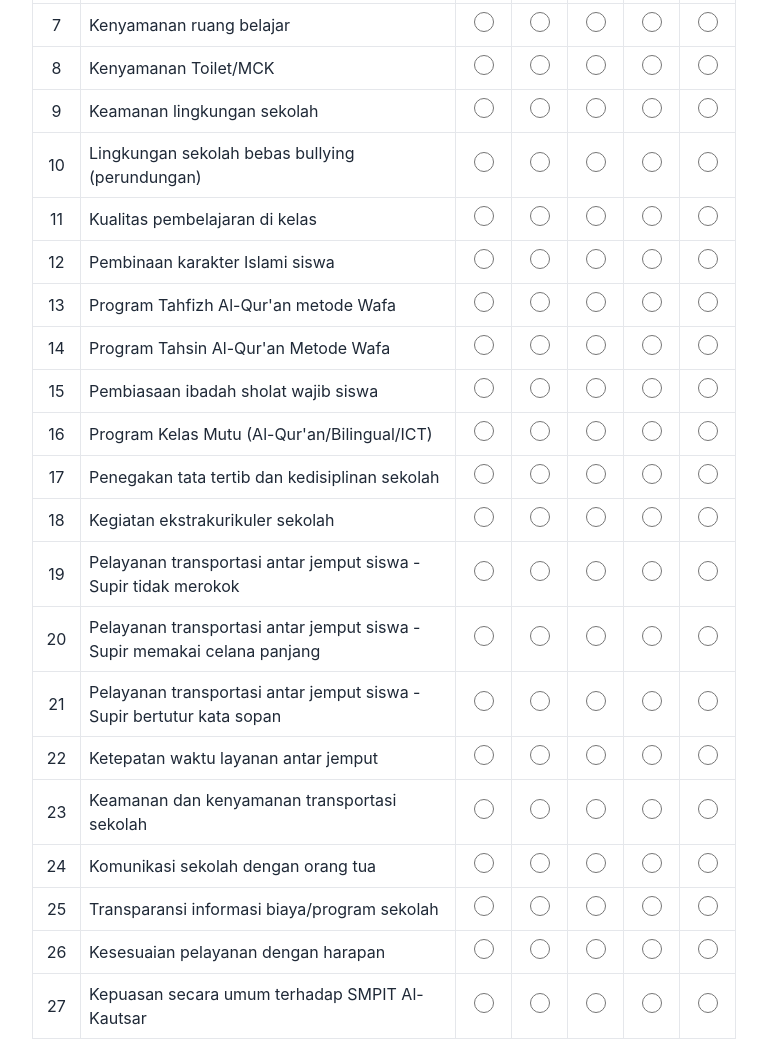
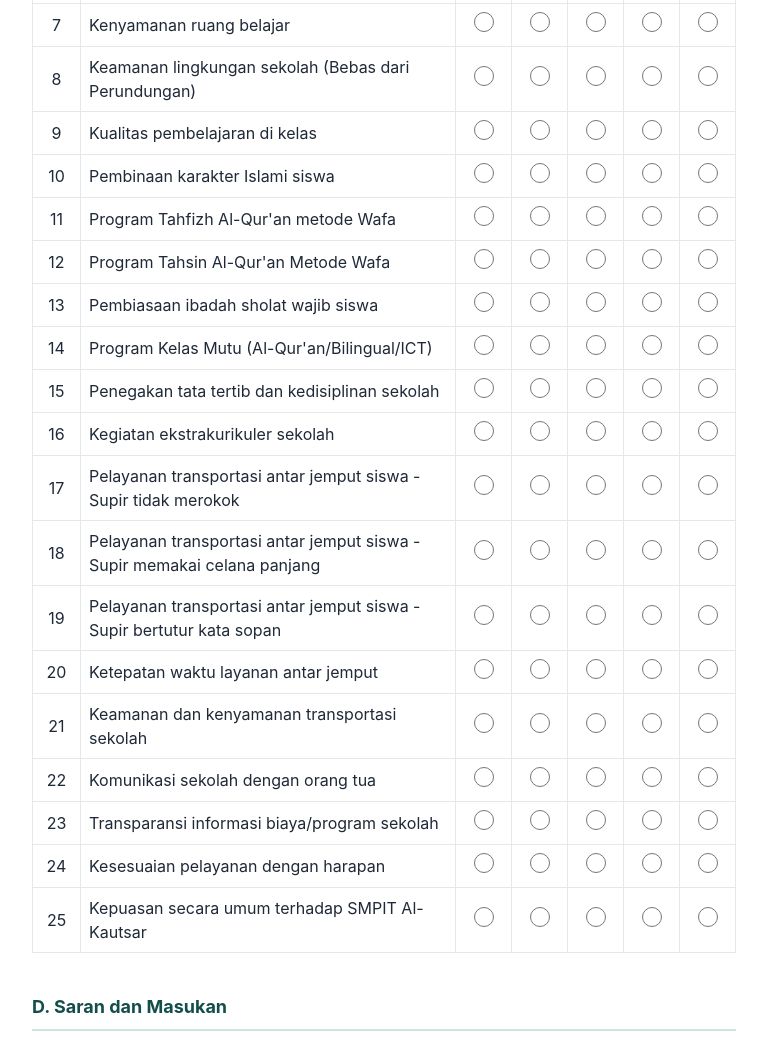
Before and after one commit to aktechmaster/Instrumen-Survey-Kepuasan-Layanan, a plain HTML site: page index.html in a window 1280 px wide. Shown: the part 1718-2759 px from the top of the page, without its empty margins (256-1023 px from the left). Drawn offline with nearby package versions, Linux system fonts and the light colour scheme.

Commit message:
Update index.html

```diff
--- a/index.html
+++ b/index.html
@@ -197,35 +197,19 @@
                                 <td class="border p-2 text-center"><input type="radio" name="q7_ruang_belajar" value="4" class="input-radio"></td>
                                 <td class="border p-2 text-center"><input type="radio" name="q7_ruang_belajar" value="5" class="input-radio"></td>
                             </tr>
-                                                        <tr class="hover:bg-gray-50">
+
+                            <tr class="hover:bg-gray-50">
                                 <td class="border p-2 text-center">8</td>
-                                <td class="border p-2">Kenyamanan Toilet/MCK</td>
-                                <td class="border p-2 text-center"><input type="radio" name="q8_toilet" value="1" class="input-radio" required></td>
-                                <td class="border p-2 text-center"><input type="radio" name="q8_toilet" value="2" class="input-radio"></td>
-                                <td class="border p-2 text-center"><input type="radio" name="q8_toilet" value="3" class="input-radio"></td>
-                                <td class="border p-2 text-center"><input type="radio" name="q8_toilet" value="4" class="input-radio"></td>
-                                <td class="border p-2 text-center"><input type="radio" name="q8_toilet" value="5" class="input-radio"></td>
-                            </tr>
-                            <tr class="hover:bg-gray-50">
-                                <td class="border p-2 text-center">9</td>
-                                <td class="border p-2">Keamanan lingkungan sekolah</td>
+                                <td class="border p-2">Keamanan lingkungan sekolah (Bebas dari Perundungan)</td>
                                 <td class="border p-2 text-center"><input type="radio" name="q9_keamanan" value="1" class="input-radio" required></td>
                                 <td class="border p-2 text-center"><input type="radio" name="q9_keamanan" value="2" class="input-radio"></td>
                                 <td class="border p-2 text-center"><input type="radio" name="q9_keamanan" value="3" class="input-radio"></td>
                                 <td class="border p-2 text-center"><input type="radio" name="q9_keamanan" value="4" class="input-radio"></td>
                                 <td class="border p-2 text-center"><input type="radio" name="q9_keamanan" value="5" class="input-radio"></td>
                             </tr>
+
                             <tr class="hover:bg-gray-50">
-                                <td class="border p-2 text-center">10</td>
-                                <td class="border p-2">Lingkungan sekolah bebas bullying (perundungan)</td>
-                                <td class="border p-2 text-center"><input type="radio" name="q10_bebas_bullying" value="1" class="input-radio" required></td>
-                                <td class="border p-2 text-center"><input type="radio" name="q10_bebas_bullying" value="2" class="input-radio"></td>
-                                <td class="border p-2 text-center"><input type="radio" name="q10_bebas_bullying" value="3" class="input-radio"></td>
-                                <td class="border p-2 text-center"><input type="radio" name="q10_bebas_bullying" value="4" class="input-radio"></td>
-                                <td class="border p-2 text-center"><input type="radio" name="q10_bebas_bullying" value="5" class="input-radio"></td>
-                            </tr>
-                            <tr class="hover:bg-gray-50">
-                                <td class="border p-2 text-center">11</td>
+                                <td class="border p-2 text-center">9</td>
                                 <td class="border p-2">Kualitas pembelajaran di kelas</td>
                                 <td class="border p-2 text-center"><input type="radio" name="q11_kualitas_belajar" value="1" class="input-radio" required></td>
                                 <td class="border p-2 text-center"><input type="radio" name="q11_kualitas_belajar" value="2" class="input-radio"></td>
@@ -234,7 +218,7 @@
                                 <td class="border p-2 text-center"><input type="radio" name="q11_kualitas_belajar" value="5" class="input-radio"></td>
                             </tr>
                             <tr class="hover:bg-gray-50">
-                                <td class="border p-2 text-center">12</td>
+                                <td class="border p-2 text-center">10</td>
                                 <td class="border p-2">Pembinaan karakter Islami siswa</td>
                                 <td class="border p-2 text-center"><input type="radio" name="q12_karakter_islami" value="1" class="input-radio" required></td>
                                 <td class="border p-2 text-center"><input type="radio" name="q12_karakter_islami" value="2" class="input-radio"></td>
@@ -243,7 +227,7 @@
                                 <td class="border p-2 text-center"><input type="radio" name="q12_karakter_islami" value="5" class="input-radio"></td>
                             </tr>
                             <tr class="hover:bg-gray-50">
-                                <td class="border p-2 text-center">13</td>
+                                <td class="border p-2 text-center">11</td>
                                 <td class="border p-2">Program Tahfizh Al-Qur'an metode Wafa</td>
                                 <td class="border p-2 text-center"><input type="radio" name="q13_tahfizh" value="1" class="input-radio" required></td>
                                 <td class="border p-2 text-center"><input type="radio" name="q13_tahfizh" value="2" class="input-radio"></td>
@@ -252,7 +236,7 @@
                                 <td class="border p-2 text-center"><input type="radio" name="q13_tahfizh" value="5" class="input-radio"></td>
                             </tr>
                             <tr class="hover:bg-gray-50">
-                                <td class="border p-2 text-center">14</td>
+                                <td class="border p-2 text-center">12</td>
                                 <td class="border p-2">Program Tahsin Al-Qur'an Metode Wafa</td>
                                 <td class="border p-2 text-center"><input type="radio" name="q14_tahsin" value="1" class="input-radio" required></td>
                                 <td class="border p-2 text-center"><input type="radio" name="q14_tahsin" value="2" class="input-radio"></td>
@@ -261,7 +245,7 @@
                                 <td class="border p-2 text-center"><input type="radio" name="q14_tahsin" value="5" class="input-radio"></td>
                             </tr>
                             <tr class="hover:bg-gray-50">
-                                <td class="border p-2 text-center">15</td>
+                                <td class="border p-2 text-center">13</td>
                                 <td class="border p-2">Pembiasaan ibadah sholat wajib siswa</td>
                                 <td class="border p-2 text-center"><input type="radio" name="q15_sholat" value="1" class="input-radio" required></td>
                                 <td class="border p-2 text-center"><input type="radio" name="q15_sholat" value="2" class="input-radio"></td>
@@ -270,7 +254,7 @@
                                 <td class="border p-2 text-center"><input type="radio" name="q15_sholat" value="5" class="input-radio"></td>
                             </tr>
                             <tr class="hover:bg-gray-50">
-                                <td class="border p-2 text-center">16</td>
+                                <td class="border p-2 text-center">14</td>
                                 <td class="border p-2">Program Kelas Mutu (Al-Qur'an/Bilingual/ICT)</td>
                                 <td class="border p-2 text-center"><input type="radio" name="q16_kelas_mutu" value="1" class="input-radio" required></td>
                                 <td class="border p-2 text-center"><input type="radio" name="q16_kelas_mutu" value="2" class="input-radio"></td>
@@ -279,7 +263,7 @@
                                 <td class="border p-2 text-center"><input type="radio" name="q16_kelas_mutu" value="5" class="input-radio"></td>
                             </tr>
                             <tr class="hover:bg-gray-50">
-                                <td class="border p-2 text-center">17</td>
+                                <td class="border p-2 text-center">15</td>
                                 <td class="border p-2">Penegakan tata tertib dan kedisiplinan sekolah</td>
                                 <td class="border p-2 text-center"><input type="radio" name="q17_tata_tertib" value="1" class="input-radio" required></td>
                                 <td class="border p-2 text-center"><input type="radio" name="q17_tata_tertib" value="2" class="input-radio"></td>
@@ -288,7 +272,7 @@
                                 <td class="border p-2 text-center"><input type="radio" name="q17_tata_tertib" value="5" class="input-radio"></td>
                             </tr>
                             <tr class="hover:bg-gray-50">
-                                <td class="border p-2 text-center">18</td>
+                                <td class="border p-2 text-center">16</td>
                                 <td class="border p-2">Kegiatan ekstrakurikuler sekolah</td>
                                 <td class="border p-2 text-center"><input type="radio" name="q18_ekskul" value="1" class="input-radio" required></td>
                                 <td class="border p-2 text-center"><input type="radio" name="q18_ekskul" value="2" class="input-radio"></td>
@@ -297,7 +281,7 @@
                                 <td class="border p-2 text-center"><input type="radio" name="q18_ekskul" value="5" class="input-radio"></td>
                             </tr>
                             <tr class="hover:bg-gray-50">
-                                <td class="border p-2 text-center">19</td>
+                                <td class="border p-2 text-center">17</td>
                                 <td class="border p-2">Pelayanan transportasi antar jemput siswa - Supir tidak merokok</td>
                                 <td class="border p-2 text-center"><input type="radio" name="q19_antar_jemput_sopan" value="1" class="input-radio" required></td>
                                 <td class="border p-2 text-center"><input type="radio" name="q19_antar_jemput_sopan" value="2" class="input-radio"></td>
@@ -306,7 +290,7 @@
                                 <td class="border p-2 text-center"><input type="radio" name="q19_antar_jemput_sopan" value="5" class="input-radio"></td>
                             </tr>
                             <tr class="hover:bg-gray-50">
-                                <td class="border p-2 text-center">20</td>
+                                <td class="border p-2 text-center">18</td>
                                 <td class="border p-2">Pelayanan transportasi antar jemput siswa - Supir memakai celana panjang</td>
                                 <td class="border p-2 text-center"><input type="radio" name="q20_antar_jemput_penampilan" value="1" class="input-radio" required></td>
                                 <td class="border p-2 text-center"><input type="radio" name="q20_antar_jemput_penampilan" value="2" class="input-radio"></td>
@@ -315,7 +299,7 @@
                                 <td class="border p-2 text-center"><input type="radio" name="q20_antar_jemput_penampilan" value="5" class="input-radio"></td>
                             </tr>
                             <tr class="hover:bg-gray-50">
-                                <td class="border p-2 text-center">21</td>
+                                <td class="border p-2 text-center">19</td>
                                 <td class="border p-2">Pelayanan transportasi antar jemput siswa - Supir bertutur kata sopan</td>
                                 <td class="border p-2 text-center"><input type="radio" name="q21_antar_jemput_komunikasi" value="1" class="input-radio" required></td>
                                 <td class="border p-2 text-center"><input type="radio" name="q21_antar_jemput_komunikasi" value="2" class="input-radio"></td>
@@ -324,7 +308,7 @@
                                 <td class="border p-2 text-center"><input type="radio" name="q21_antar_jemput_komunikasi" value="5" class="input-radio"></td>
                             </tr>
                             <tr class="hover:bg-gray-50">
-                                <td class="border p-2 text-center">22</td>
+                                <td class="border p-2 text-center">20</td>
                                 <td class="border p-2">Ketepatan waktu layanan antar jemput</td>
                                 <td class="border p-2 text-center"><input type="radio" name="q22_antar_jemput_waktu" value="1" class="input-radio" required></td>
                                 <td class="border p-2 text-center"><input type="radio" name="q22_antar_jemput_waktu" value="2" class="input-radio"></td>
@@ -333,7 +317,7 @@
                                 <td class="border p-2 text-center"><input type="radio" name="q22_antar_jemput_waktu" value="5" class="input-radio"></td>
                             </tr>
                             <tr class="hover:bg-gray-50">
-                                <td class="border p-2 text-center">23</td>
+                                <td class="border p-2 text-center">21</td>
                                 <td class="border p-2">Keamanan dan kenyamanan transportasi sekolah</td>
                                 <td class="border p-2 text-center"><input type="radio" name="q23_antar_jemput_keamanan" value="1" class="input-radio" required></td>
                                 <td class="border p-2 text-center"><input type="radio" name="q23_antar_jemput_keamanan" value="2" class="input-radio"></td>
@@ -342,7 +326,7 @@
                                 <td class="border p-2 text-center"><input type="radio" name="q23_antar_jemput_keamanan" value="5" class="input-radio"></td>
                             </tr>
                             <tr class="hover:bg-gray-50">
-                                <td class="border p-2 text-center">24</td>
+                                <td class="border p-2 text-center">22</td>
                                 <td class="border p-2">Komunikasi sekolah dengan orang tua</td>
                                 <td class="border p-2 text-center"><input type="radio" name="q24_komunikasi" value="1" class="input-radio" required></td>
                                 <td class="border p-2 text-center"><input type="radio" name="q24_komunikasi" value="2" class="input-radio"></td>
@@ -351,7 +335,7 @@
                                 <td class="border p-2 text-center"><input type="radio" name="q24_komunikasi" value="5" class="input-radio"></td>
                             </tr>
                             <tr class="hover:bg-gray-50">
-                                <td class="border p-2 text-center">25</td>
+                                <td class="border p-2 text-center">23</td>
                                 <td class="border p-2">Transparansi informasi biaya/program sekolah</td>
                                 <td class="border p-2 text-center"><input type="radio" name="q25_transparansi_biaya" value="1" class="input-radio" required></td>
                                 <td class="border p-2 text-center"><input type="radio" name="q25_transparansi_biaya" value="2" class="input-radio"></td>
@@ -360,7 +344,7 @@
                                 <td class="border p-2 text-center"><input type="radio" name="q25_transparansi_biaya" value="5" class="input-radio"></td>
                             </tr>
                             <tr class="hover:bg-gray-50">
-                                <td class="border p-2 text-center">26</td>
+                                <td class="border p-2 text-center">24</td>
                                 <td class="border p-2">Kesesuaian pelayanan dengan harapan</td>
                                 <td class="border p-2 text-center"><input type="radio" name="q26_kesesuaian_harapan" value="1" class="input-radio" required></td>
                                 <td class="border p-2 text-center"><input type="radio" name="q26_kesesuaian_harapan" value="2" class="input-radio"></td>
@@ -369,7 +353,7 @@
                                 <td class="border p-2 text-center"><input type="radio" name="q26_kesesuaian_harapan" value="5" class="input-radio"></td>
                             </tr>
                             <tr class="hover:bg-gray-50">
-                                <td class="border p-2 text-center">27</td>
+                                <td class="border p-2 text-center">25</td>
                                 <td class="border p-2">Kepuasan secara umum terhadap SMPIT Al-Kautsar</td>
                                 <td class="border p-2 text-center"><input type="radio" name="q27_kepuasan_umum" value="1" class="input-radio" required></td>
                                 <td class="border p-2 text-center"><input type="radio" name="q27_kepuasan_umum" value="2" class="input-radio"></td>
```
